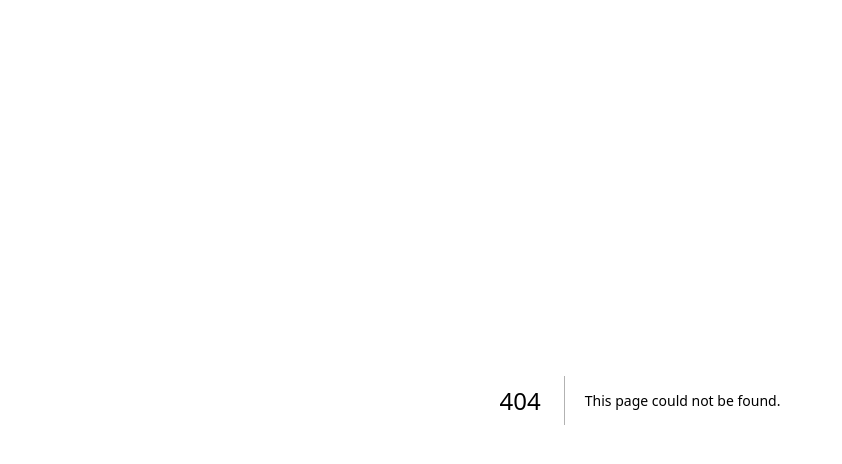
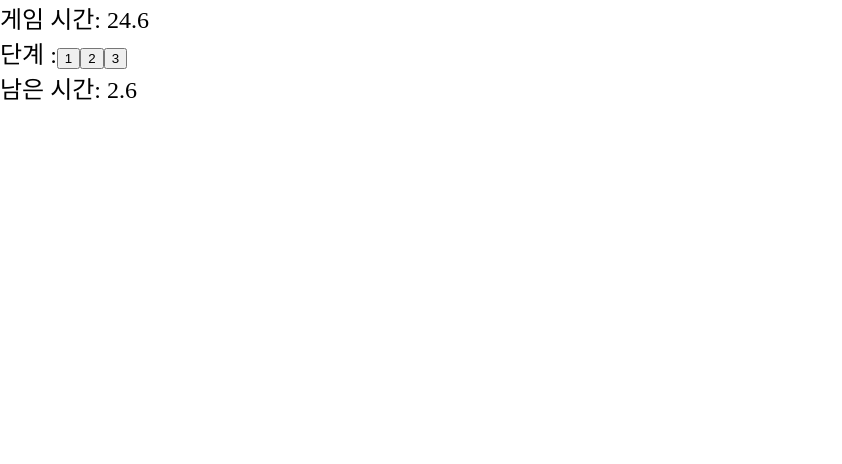
Before and after one commit to iqeq1945/wakttu_frontend, a Next.js app: page /test in a window 1280 px wide. Before the commit this address had no page. Shown: the top 464 px of the page, without its empty margins (0-842 px from the left). Built offline with nearby package versions, Linux system fonts and the light colour scheme.

Commit message:
feat: game room, word input timer implementation

```diff
--- /dev/null
+++ b/src/modules/Timer.ts
@@ -0,0 +1,78 @@
+/**
+ * 시간을 초 형식의 문자열로 변환하는 유틸리티 함수
+ * @param time 밀리초 단위의 시간
+ * @returns 소수점 이하 한 자리까지 표시
+ */
+export function formatTime(time: number): string {
+  const seconds = (time / 1000).toFixed(1);
+  return `${seconds}`;
+}
+
+/**
+ * 타이머 함수를 생성하는 함수
+ * @param duration 타이머의 기간(밀리초)
+ * @param onTick 매 초마다 호출될 콜백 함수
+ * @param onTimeout 타임아웃 발생 시 호출될 콜백 함수
+ * @returns 타이머를 시작하는 함수
+ */
+export function createTimer(
+  level: number | string,
+  onTick: (remainingTime: number) => void,
+  onTimeout: () => void,
+): { start: () => void; stop: () => void } {
+  let startTime = 0;
+  let timeoutId: NodeJS.Timeout | null = null;
+
+  let duration: number;
+
+  switch (level) {
+    case 1: duration = 8000; break;
+    case 2: duration = 7000; break;
+    case 3: duration = 6000; break;
+    case 4: duration = 5000; break;
+    case 5: duration = 4000; break;
+    case 6: duration = 3000; break;
+    case 'gameTime': duration = 30000; break;
+    default: duration = 0; break;
+  }
+
+  /**
+   * 타이머 시작 함수
+   * 1초마다 tick 호출
+   */
+  function start(): void {
+    startTime = Date.now();
+    tick();
+    timeoutId = setInterval(tick, 100);
+  }
+
+  /**
+   * 타이머 종료 함수
+   */
+  function stop(): void {
+    if (timeoutId) {
+      clearInterval(timeoutId);
+      timeoutId = null;
+      onTimeout();
+      console.log('종료')
+    }
+  }
+
+
+  /**
+   * 남은 시간 계산 함수
+   * 시간 종료 시 타이머 종료
+   */
+  function tick(): void {
+    const elapsedTime = Date.now() - startTime;
+    const remainingTime = Math.max(duration - elapsedTime, 0);
+    onTick(remainingTime);
+    if (elapsedTime >= duration) {
+      stop();
+      onTimeout();
+    }
+  }
+
+
+  return { start, stop };
+}
--- /dev/null
+++ b/src/pages/test.tsx
@@ -0,0 +1,74 @@
+import React, { useEffect, useRef, useState } from 'react';
+import { createTimer, formatTime } from '../modules/Timer';
+
+
+interface Props {
+  start: () => void;
+  stop: () => void;
+}
+
+/*타이머 테스트 */
+const Test: React.FC = () => {
+  const [gameTime, setGameTime] = useState<number>(0);
+  const [level, setLevel] = useState<number>(1);
+  const [time, setTime] = useState<number>(0);
+  const [timer, setTimer] = useState<Props | null>(null);
+
+  useEffect(() => {
+    /* 게임 시간 */
+    const gameTimer: Props = createTimer(
+      'gameTime',
+      remainingTime => setGameTime(remainingTime),
+      () => onTimeout()
+    );
+
+    gameTimer.start();
+
+    return () => {
+      gameTimer.stop();
+    };
+  }, []);
+
+  useEffect(() => {
+    /* 입력 시간 */
+    if (timer) {
+      timer.stop();
+    }
+
+    const newTimer: Props = createTimer(
+      level,
+      remainingTime => setTime(remainingTime),
+      () => onTimeout()
+    );
+
+    newTimer.start();
+    setTimer(newTimer);
+
+    return () => {
+      newTimer.stop();
+    };
+  }, [level]);
+
+  const onTimeout = () => {
+    console.log('시간초과');
+  };
+
+  const handleLevelChange = (selectedLevel: number) => {
+    setLevel(selectedLevel);
+  };
+
+
+  return (
+    <div style={{ fontSize: '24px' }}>
+      <div>게임 시간: {formatTime(gameTime)}</div>
+      <div>단계 :
+        <button onClick={() => handleLevelChange(1)}>1</button>
+        <button onClick={() => handleLevelChange(2)}>2</button>
+        <button onClick={() => handleLevelChange(3)}>3</button>
+      </div>
+      <div>남은 시간: {formatTime(time)}</div>
+    </div>
+  );
+};
+
+export default Test;
```
